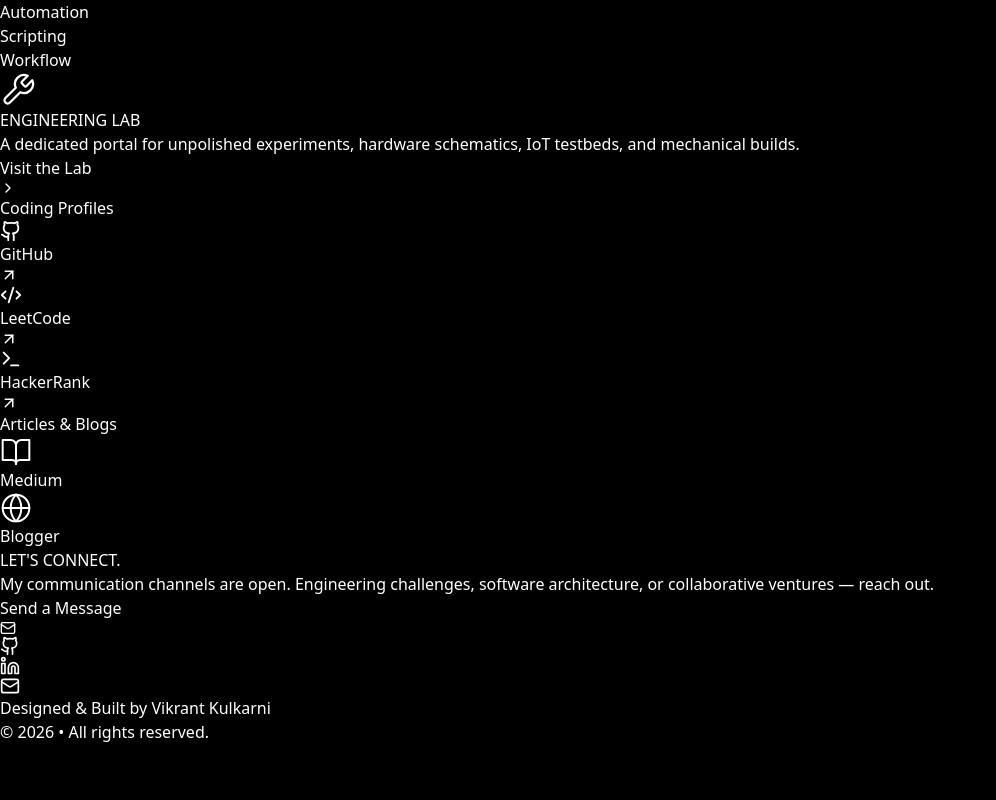
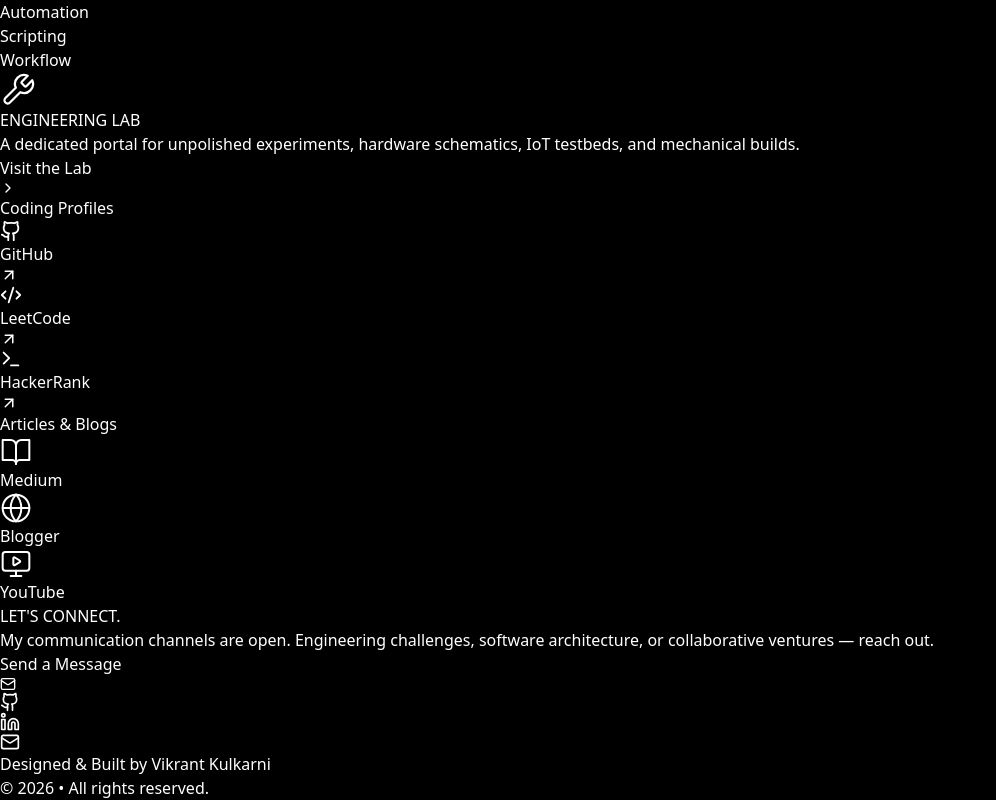
Before and after one commit to vikrantkulkarni07/vikrant-portfolio, a React (Vite) app: page / in a window 1280 px wide. Shown: the part 4414-5214 px from the top of the page, without its empty margins (0-996 px from the left). Before the commit the page ends 5158 px from the top, so only its background shows below. Built offline with nearby package versions, Linux system fonts and the light colour scheme.

Commit message:
feat: add YouTube channel to portfolio

```diff
--- a/src/App.jsx
+++ b/src/App.jsx
@@ -33,7 +33,8 @@ const PORTFOLIO_DATA = {
     medium: "https://medium.com/@VikrantKulkarni",
     blogger: "https://vikrantkulkarni07.blogspot.com",
     portfolio: "https://vikrantkulkarni07.github.io/portfolio/",
-    miniProjects: "https://vikranthw.netlify.app"
+    miniProjects: "https://vikranthw.netlify.app",
+    youtube: "http://www.youtube.com/@VikrantCreatez"
   },
   skills: {
     "Programming": ["C", "C++", "Java", "Python", "Embedded C"],
@@ -726,9 +727,10 @@ const ProfilesAndContent = () => {
     { name: "LeetCode", url: PORTFOLIO_DATA.links.leetcode, icon: Code2, hover: "group-hover:text-[#FFA116] group-hover:border-[#FFA116]/25" },
     { name: "HackerRank", url: PORTFOLIO_DATA.links.hackerrank, icon: Terminal, hover: "group-hover:text-[#00EA64] group-hover:border-[#00EA64]/25" }
   ];
-  const content = [
+ const content = [
     { name: "Medium", url: PORTFOLIO_DATA.links.medium, icon: BookOpen },
-    { name: "Blogger", url: PORTFOLIO_DATA.links.blogger, icon: Globe }
+    { name: "Blogger", url: PORTFOLIO_DATA.links.blogger, icon: Globe },
+    { name: "YouTube", url: PORTFOLIO_DATA.links.youtube, icon: MonitorPlay }
   ];
   return (
     <section className="py-28 bg-[#020617] relative z-10">
```
